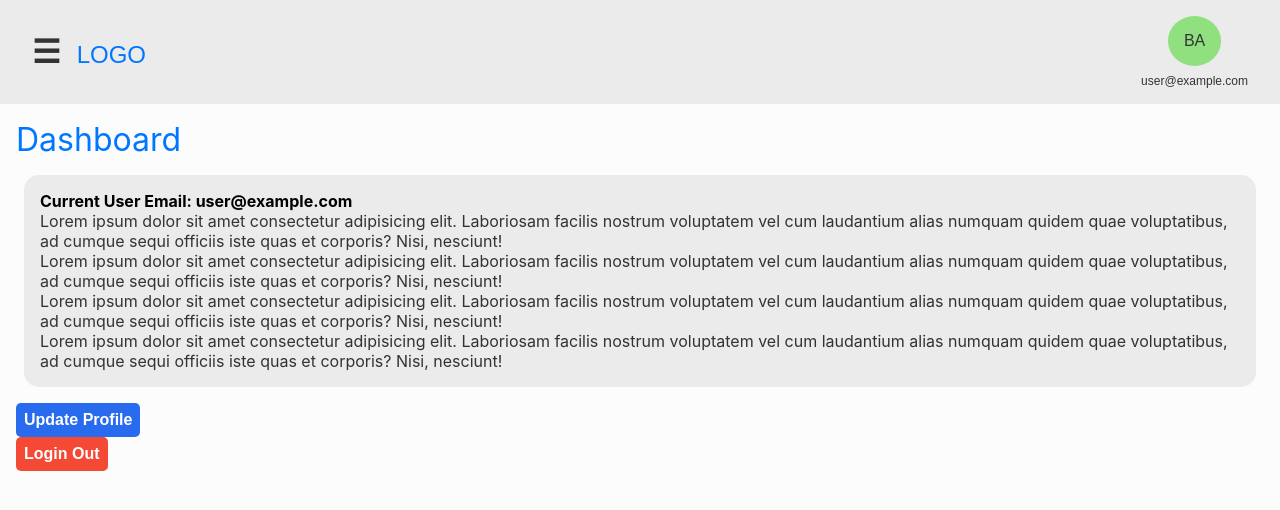
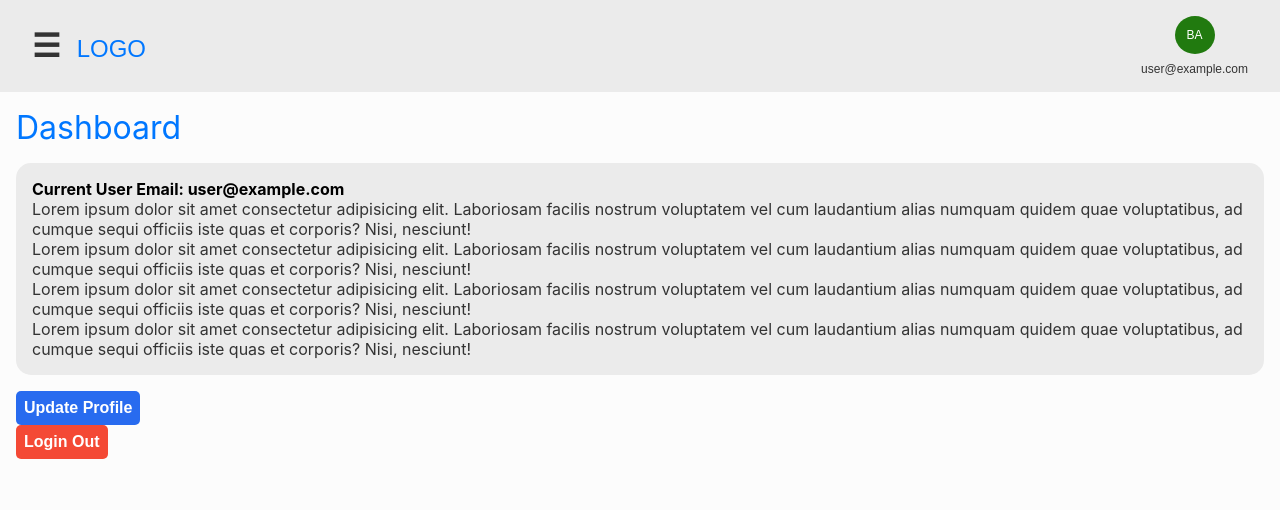
Before and after one commit to burhan221b/crat-auth-dashboard, a React (Create React App) app: page / in a window 1280 px wide. Shown: the top 510 px of the page. Built offline with nearby package versions, Linux system fonts and the light colour scheme; no server answers; sample sign-in values are in the browser's storage.

Commit message:
Moved Form css to own file and fixed up some ui

```diff
--- a/src/App.tsx
+++ b/src/App.tsx
@@ -9,6 +9,7 @@ import './styles/Profile.scss';
 import './styles/Settings.scss';
 import './styles/TopicContainer.scss';
 import './styles/Bridge.scss';
+import './styles/Forms.scss';
 import './styles/Theme.scss';
 import { AuthProvider } from './context/AuthContext';
 import { BrowserRouter, Routes, Route } from 'react-router-dom';
--- a/src/components/nav/NavSide.tsx
+++ b/src/components/nav/NavSide.tsx
@@ -41,7 +41,10 @@ const NavSide = (props: any) => {
                         <li><Link onClick={removeSideNavActive} to="/contact">Contact</Link></li>
                         <li><Link onClick={() => openSideNavTopic("NavSideNotes")} to="/notes">Notes</Link></li>
                         <li><Link onClick={() => openSideNavTopic("NavSideSettings")} to="/settings">Settings</Link></li>
-                        <li><Link onClick={handleLogout} to=""><span style={{ color: "crimson" }}>Sign Out</span></Link></li>
+                        <li><Link onClick={() => {
+                            removeSideNavActive();
+                            handleLogout();
+                        }} to=""><span style={{ color: "crimson" }}>Sign Out</span></Link></li>
 
                     </ul>
                 </div>
@@ -49,7 +52,7 @@ const NavSide = (props: any) => {
 
                 <div className="NavSide-div-menu right-wing" id="NavSideSettings">
                     <ul className="NavSide-ul" >
-                        <li><button className="navside-back-arrow" onClick={() => closeSideNavTopic("NavSideSettings")}><h2>&#10094;</h2></button></li>
+                        <li><button className="navside-back-arrow" onClick={() => closeSideNavTopic("NavSideSettings")}><h2>&#10094;</h2><h2>Settings</h2></button></li>
                         <li><Link onClick={removeSideNavActive} to="/settings/profile">Profile</Link></li>
                         <li><Link onClick={removeSideNavActive} to="/settings/account">Account</Link></li>
                         <li><Link onClick={removeSideNavActive} to="/settings/update-profile">Update Profile</Link></li>
--- a/src/pages/Login.tsx
+++ b/src/pages/Login.tsx
@@ -19,7 +19,7 @@ const Login = () => {
             setError(""); // Reset error if any
             setLoading(true); // Prevent user from spamming submit button
             await login(emailRef.current?.value, passwordRef.current?.value);
-            navigate((state ? state.path : null) || "/dashboard", { replace: true });
+            navigate((state ? state.path : null) || "/", { replace: true });
         } catch (e) {
             console.error(e)
             setError("Failed to sign in");
--- a/src/pages/UpdateProfile.tsx
+++ b/src/pages/UpdateProfile.tsx
@@ -44,15 +44,15 @@ const UpdateProfile = () => {
                 {error && <ErrorMessage>{error}</ErrorMessage>}
                 <form onSubmit={handleSubmit} className="updateProfile-form">
                     <div className="form-group">
-                        <label htmlFor="email">Email</label>
+                        <label htmlFor="email"><p>Email</p></label>
                         <input type="email" name="email" id="email" required ref={emailRef} defaultValue={currentUser.email} />
                     </div>
                     <div className="form-group">
-                        <label htmlFor="password">Password</label>
+                        <label htmlFor="password"><p>Password</p></label>
                         <input type="password" name="password" id="password" ref={passwordRef} placeholder="Leave blank if you want to keep the same" />
                     </div>
                     <div className="form-group">
-                        <label htmlFor="passwordConfirm">Confirm Password</label>
+                        <label htmlFor="passwordConfirm"><p>Confirm Password</p></label>
                         <input type="password" name="passwordConfirm" id="passwordConfirm" ref={passwordConfirmRef} placeholder="Leave blank if you want to keep the same" />
                     </div>
                     <div className="form-group">
--- a/src/styles/App.scss
+++ b/src/styles/App.scss
@@ -3,59 +3,10 @@ a {
   cursor: pointer;
 }
 
-div#SignUp,
-div#Login,
-div#UpdateProfile,
-div#ForgotPassword {
-  min-height: 100vh;
-  min-width: 100vw;
-  display: flex;
-  flex-direction: column;
-  justify-content: center;
-  align-items: center;
-}
-
-.form-container {
-  display: flex;
-  flex-direction: column;
-  gap: 1em;
-  padding: 2em;
-  border: 2px solid rgb(212, 212, 212);
-  box-shadow: 0px 0px 0px 0px rgb(156, 156, 156);
-  width: 100%;
-  max-width: 400px;
-  border-radius: 3px;
-
-  h2 {
-    text-align: center;
-  }
-}
-
-form.signup-form,
-form.login-form,
-form.updateProfile-form,
-form.forgotPassword-form {
-  display: flex;
-  flex-direction: column;
-  gap: 1em;
-  // margin-top: 1em;
-
-  div.form-group {
-    display: flex;
-    flex-direction: column;
-    gap: 0.5em;
-    input {
-      // height: 2.5em;
-      padding: 0.5em;
-      border: 2px solid rgb(212, 212, 212);
-      border-radius: 5px;
-    }
-  }
-}
-
-.div-already {
-  padding: 1em 0;
-  text-align: center;
+.content-container {
+  border-radius: 15px;
+  padding: 1em;
+  margin: 1em 0;
 }
 
 .overlay {
--- /dev/null
+++ b/src/styles/Forms.scss
@@ -0,0 +1,55 @@
+div#SignUp,
+div#Login,
+div#UpdateProfile,
+div#ForgotPassword {
+    min-height: 100vh;
+    min-width: 100vw;
+    display: flex;
+    flex-direction: column;
+    justify-content: center;
+    align-items: center;
+}
+
+.form-container {
+    display: flex;
+    flex-direction: column;
+    gap: 1em;
+    padding: 2em;
+    // border: 2px solid rgb(212, 212, 212);
+    // border: 3px solid #000;
+    box-shadow: 0px 0px 0px 0px rgb(156, 156, 156);
+    width: 100%;
+    max-width: 400px;
+    border-radius: 3px;
+
+    h2 {
+        text-align: center;
+    }
+}
+
+form.signup-form,
+form.login-form,
+form.updateProfile-form,
+form.forgotPassword-form {
+    display: flex;
+    flex-direction: column;
+    gap: 1em;
+    // margin-top: 1em;
+
+    div.form-group {
+        display: flex;
+        flex-direction: column;
+        gap: 0.5em;
+        input {
+            // height: 2.5em;
+            padding: 0.5em;
+            border: 2px solid rgb(212, 212, 212);
+            border-radius: 5px;
+        }
+    }
+}
+
+.div-already {
+    padding: 1em 0;
+    text-align: center;
+}
--- a/src/styles/Nav.scss
+++ b/src/styles/Nav.scss
@@ -122,6 +122,9 @@ ul.NavSide-ul {
 }
 
 .navside-back-arrow {
+    display: flex;
+    flex-direction: row;
+    gap: 1em;
     border: none;
     background-color: transparent;
 
--- a/src/styles/Profile.scss
+++ b/src/styles/Profile.scss
@@ -16,10 +16,10 @@
 }
 
 .profile-dropbtn {
-    background-color: #90e080;
-    color: white;
-    padding: 16px;
-    font-size: 16px;
+    background-color: #217a0f;
+    color: white !important;
+    padding: 12px;
+    font-size: 12px;
     border: none;
     border-radius: 100%;
 }
--- a/src/styles/Theme.scss
+++ b/src/styles/Theme.scss
@@ -6,6 +6,7 @@ html {
     --color-headings-hover: #3694ff;
     --color-text: #333333;
     --bg-container: #ebebeb;
+    --bg-border: #aeacac;
 }
 
 // If theme is switched to Dark
@@ -17,6 +18,7 @@ html[data-theme="dark"] {
     --color-text: #b5b5b5;
     // --bg-container: #2a2a2a;
     --bg-container: #1c1c1c;
+    --bg-border: #121212;
 }
 
 body {
@@ -68,13 +70,11 @@ body {
 
 .content-container {
     background-color: var(--bg-container);
-    border-radius: 15px;
-    padding: 1em;
-    margin: 1em 0.5em;
 }
 
 .form-container {
     background-color: var(--bg-container);
+    border: 3px solid var(--bg-border);
 }
 
 //! Toggle and Transition below
```
